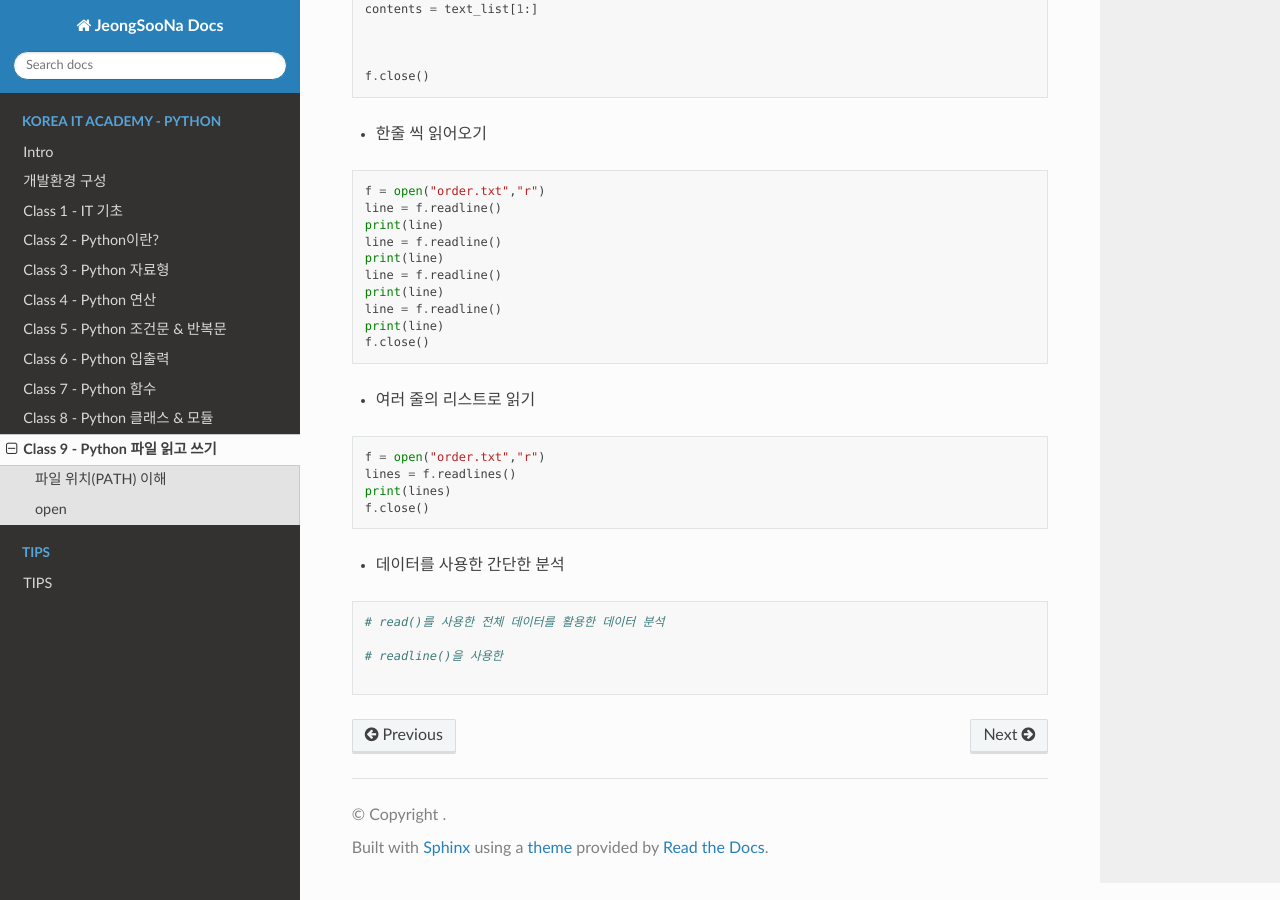
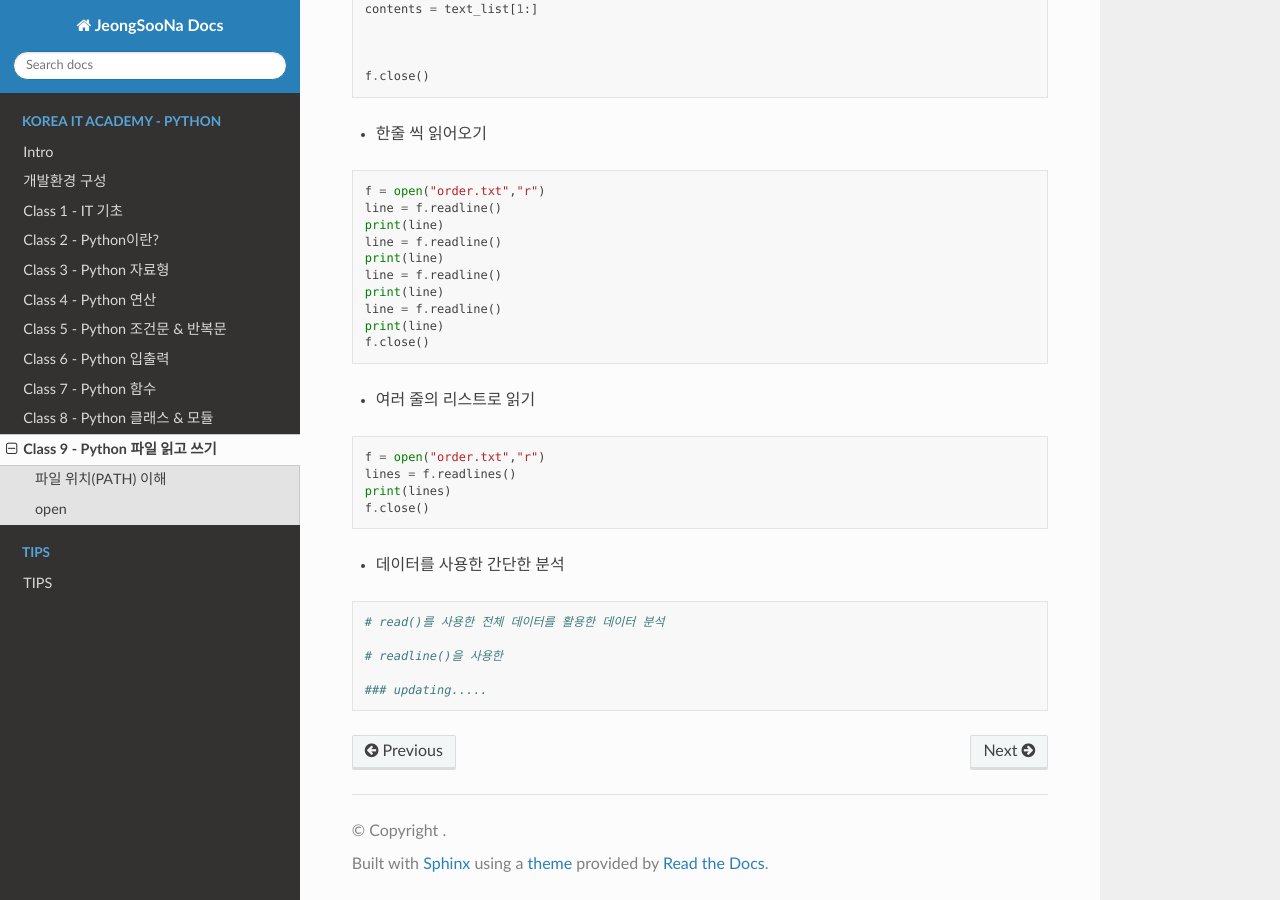
Before and after one commit to JeongSooNa/JeongSooNa-Docs, a Sphinx documentation site: the page built from docs/Korea_IT_Academy-Python/class_9.md, in a window 1280 px wide and 900 px high, scrolled down 1483 px. Built offline with Sphinx 7.4.7 and the Read the Docs theme 3.1.0, drawn with Linux system fonts in a browser that asks for light colours.

Commit message:
update docs

````diff
--- a/docs/Korea_IT_Academy-Python/class_9.md
+++ b/docs/Korea_IT_Academy-Python/class_9.md
@@ -1,23 +1,26 @@
 # Class 9 - Python 파일 읽고 쓰기
 
 ### 파일 위치(PATH) 이해
+
 - python에서 외부 파일을 읽어오기 위해서는 경로에 대한 이해가 필요하다.
 - 최상위 경로 : /
 - 현재 경로 : ./
 - 상위 경로 : ../
 - 절대 경로 vs 상대 경로
-    - 절대 경로 : 최상위 경로(/)를 기준으로 나타내는 경로
-        - ex) "/C:/user/JeongSooNa/Desktop/test/test.py"
-    - 상대 경로 : 현재 본인의 경로(./)룰 기준으로 나타내는 경로
-        - ex) "test/test.py"
+  - 절대 경로 : 최상위 경로(/)를 기준으로 나타내는 경로
+    - ex) "/C:/user/JeongSooNa/Desktop/test/test.py"
+  - 상대 경로 : 현재 본인의 경로(./)룰 기준으로 나타내는 경로
+    - ex) "test/test.py"
 
 ### open
+
 - open을 통해 외부 파일을 읽어올 수 있다.
 
 - open 함수의 옵션에는 r, w, a 가 있다.
-    - r : 파일 읽기
-    - w : 파일 쓰기
-    - a : 파일 마지막에 내용 추가
+
+  - r : 파일 읽기
+  - w : 파일 쓰기
+  - a : 파일 마지막에 내용 추가
 
 - Text file을 만들어 실습에 사용
 
@@ -49,6 +52,7 @@
 - 여러 줄을 읽고 구별할 수 있어 데이터 분석에도 사용이 가능
 
 - order.txt
+
 ```txt
 id  menu    price
 1   pizza   10$
@@ -74,7 +78,6 @@
 f.close()
 ```
 
-
 - 한줄 씩 읽어오기
 
 ```py
@@ -99,7 +102,6 @@
 f.close()
 ```
 
-
 - 데이터를 사용한 간단한 분석
 
 ```py
@@ -107,4 +109,5 @@
 
 # readline()을 사용한
 
+### updating.....
 ```
````
